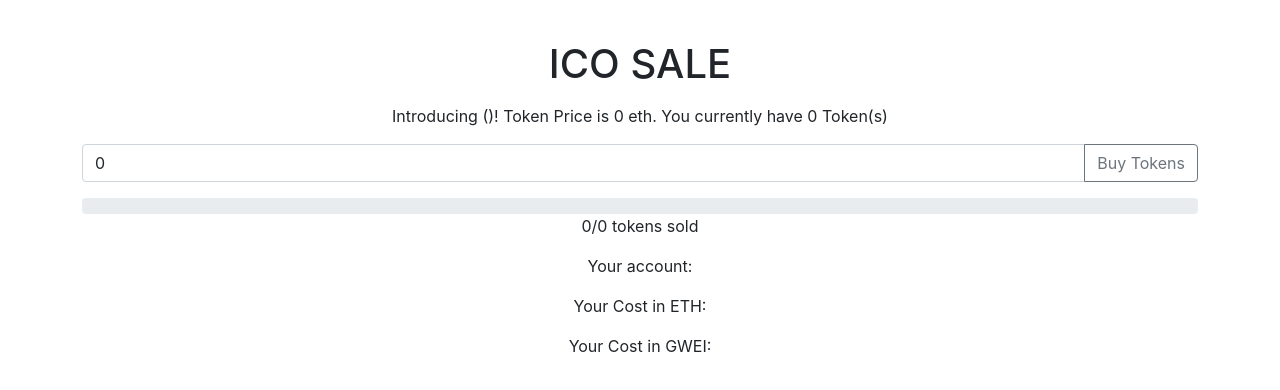
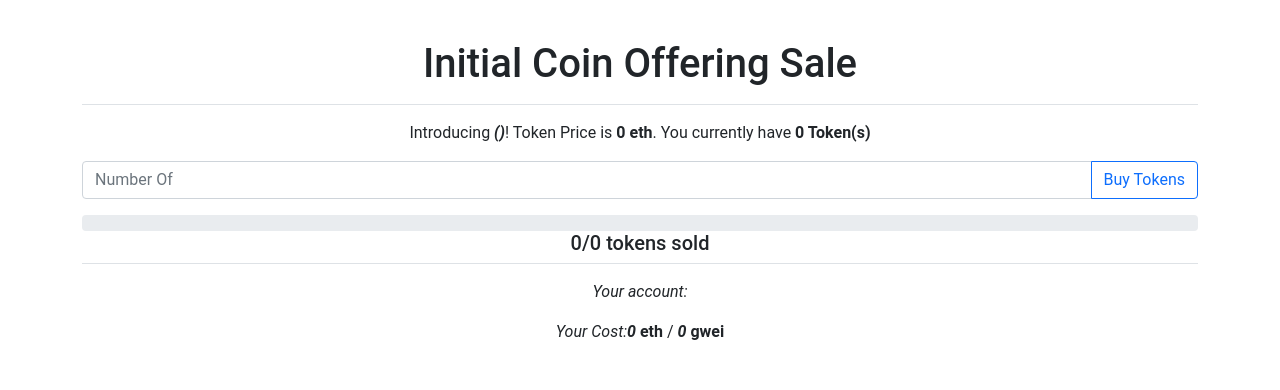
Before and after one commit to rohanddave/ERC-20, a React (Create React App) app: page / in a window 1280 px wide. Shown: the top 390 px of the page. Built offline with nearby package versions, Linux system fonts and the light colour scheme.

Commit message:
final production

```diff
--- a/src/App.css
+++ b/src/App.css
@@ -0,0 +1,3 @@
+*{
+    font-family: 'Roboto';
+}
--- a/src/Main.js
+++ b/src/Main.js
@@ -18,9 +18,9 @@ export class Main extends Component {
                 symbol: '',
                 price: 0,
                 sold: 0,
-                forSale: 0
+                forSale: 0 //actually is remaining tokens
             },
-            requiredTokens: 0
+            requiredTokens: ''
         }
         this.handleSubmit = this.handleSubmit.bind(this);
     }
@@ -28,7 +28,9 @@ export class Main extends Component {
     handleSubmit(event) {
         event.preventDefault();
         console.log(this.state.requiredTokens);
-        this.state.TokenSaleContract.methods.buyTokens(this.state.requiredTokens).send({from:this.state.AccountDetails.address,value: this.state.requiredTokens*this.state.TokenDetails.price});
+        this.state.TokenSaleContract.methods.buyTokens(this.state.requiredTokens).send({ from: this.state.AccountDetails.address, value: this.state.requiredTokens * this.state.TokenDetails.price }).then(() => {
+            window.location.reload();
+        });
     }
 
     async componentDidMount() {
@@ -87,26 +89,30 @@ export class Main extends Component {
         const priceInETH = 0.000000001 * price;
         const { address, balance } = this.state.AccountDetails;
         const requiredTokens = this.state.requiredTokens;
+        const prog = parseInt((parseInt(sold) / (parseInt(forSale) + parseInt(sold))) * 100);
+        console.log(prog);
         return (
             <div className="App">
                 <div className="d-flex justify-content-center align-items-center flex-column p-4 m-2">
-                    <h1 className="p-2">{name} ICO SALE</h1>
-                    <p>Introducing {name} ({symbol})! Token Price is {priceInETH} eth. You currently have {balance} Token(s)</p>
+                    <div className="container d-flex justify-content-center align-items-center flex-column">
+                        <h1 className="p-2">{name} Initial Coin Offering Sale</h1>
+                        <div className="container border-bottom primary mb-3"></div>
+                        <p>Introducing <b>{name}<i> ({symbol})</i></b>! Token Price is <b>{priceInETH} eth</b>. You currently have <b>{balance} Token(s)</b></p>
+                    </div>
                     <div className="container">
                         <form onSubmit={this.handleSubmit}>
                             <div className="input-group mb-3 w-100">
                                 <input type="number" className="form-control" placeholder={`Number Of ${name}`} aria-label="Recipient's username" aria-describedby="button-addon2" value={this.state.requiredTokens} onChange={(e) => this.setState({ requiredTokens: e.target.value })}></input>
-                                <button className="btn btn-outline-secondary" type="submit" id="button-addon2">Buy Tokens</button>
+                                <button className="btn btn-outline-primary" type="submit" id="button-addon2">Buy Tokens</button>
                             </div>
                             <div className="progress">
-                                <div className={`progress-bar w-${(sold / forSale) * 100}`} role="progressbar" aria-valuenow="75" aria-valuemin="0" aria-valuemax="100"></div>
+                                <div className="progress-bar progress-bar-striped progress-bar-animated" role="progressbar" aria-valuenow={`${prog}`} aria-valuemin="0" aria-valuemax="100" style={{ width: `${prog}%` }}></div>
                             </div>
                             <div className="d-flex justify-content-center align-items-center flex-column">
-                                <p>{sold}/{forSale + sold} tokens sold</p>
-                                <p>Your account: {address}</p>
-                                <p>Your Cost in ETH: {requiredTokens !== 0 ? priceInETH * requiredTokens : ''}</p>
-                                <p>Your Cost in GWEI: {requiredTokens !== 0 ? price * requiredTokens : ''}</p>
-
+                                <h5>{sold}/{parseInt(forSale) + parseInt(sold)} tokens sold</h5>
+                                <div className="container border-bottom primary mb-3"></div>
+                                <p><i>Your account:</i> <b>{address}</b></p>
+                                <p><i>Your Cost:</i><b><i>{requiredTokens !== 0 ? priceInETH * requiredTokens : ''}</i> eth</b> / <b><i>{requiredTokens !== 0 ? priceInETH * requiredTokens : ''}</i> gwei</b></p>
                             </div>
                         </form>
                     </div>
--- a/truffle/migrations/2_deploy_contracts.js
+++ b/truffle/migrations/2_deploy_contracts.js
@@ -1,8 +1,8 @@
 const Token = artifacts.require("./Token.sol");
 const TokenSale = artifacts.require('./TokenSale.sol');
 
-module.exports = function(deployer) {
-    deployer.deploy(Token, 696969).then(function(){
+module.exports = function (deployer) {
+    deployer.deploy(Token, 1000).then(function () {
         return deployer.deploy(TokenSale, Token.address, 100000);// price in eth = 0.0000000000001
     });
 };
```
Also changed, not shown: 3 other files (tests, documents, lock files or other folders).
